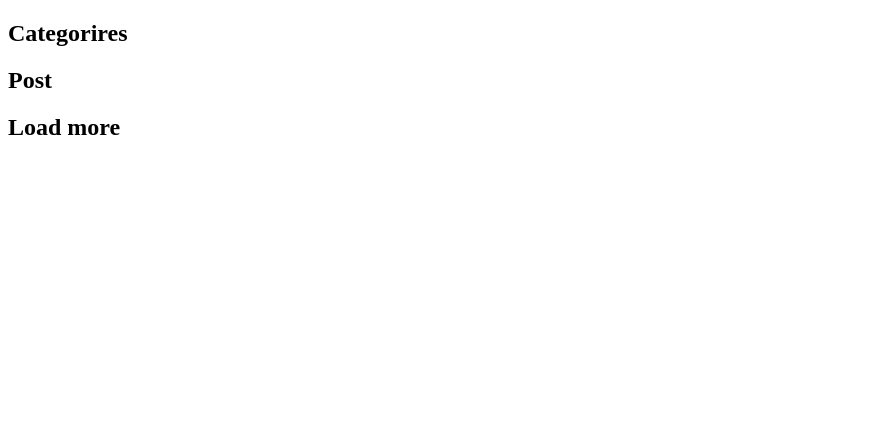
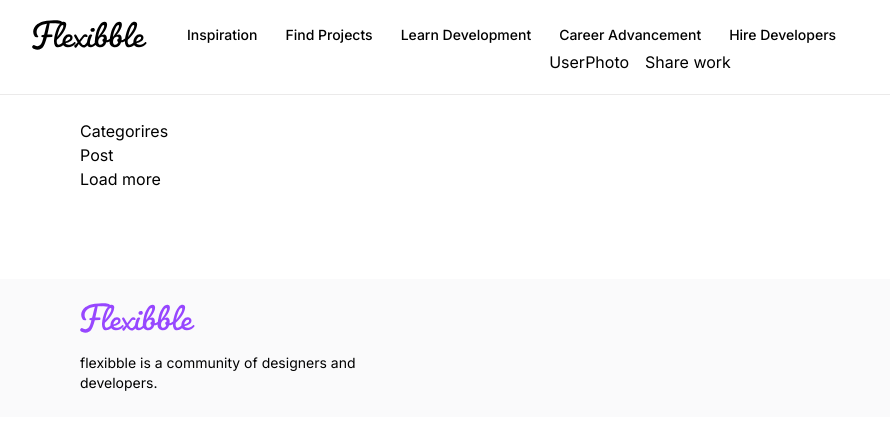
Before and after one commit to shmudivel/nextjs13-fullstack, a Next.js app: page / in a window 1280 px wide. Shown: the top 430 px of the page, without its empty margins (0-890 px from the left). Built offline with nearby package versions, Linux system fonts and the light colour scheme.

Commit message:
Navbar and Auth

```diff
--- a/app/layout.tsx
+++ b/app/layout.tsx
@@ -1,16 +1,24 @@
+import Navbar from "@/components/Navbar";
+import "./globals.css";
+import Footer from "@/components/Footer";
+
 export const metadata = {
-  title: 'Next.js',
-  description: 'Generated by Next.js',
-}
+  title: "Flexible ",
+  description: "Showcase your work with a flexible portfolio.",
+};
 
 export default function RootLayout({
   children,
 }: {
-  children: React.ReactNode
+  children: React.ReactNode;
 }) {
   return (
     <html lang="en">
-      <body>{children}</body>
+      <body>
+        <Navbar />
+        <main>{children}</main>
+        <Footer />
+      </body>
     </html>
-  )
+  );
 }
--- /dev/null
+++ b/components/AuthProviders.tsx
@@ -0,0 +1,7 @@
+import React from "react";
+
+const AuthProviders = () => {
+  return <div>Auth Providers</div>;
+};
+
+export default AuthProviders;
--- /dev/null
+++ b/components/Footer.tsx
@@ -0,0 +1,25 @@
+import React from "react";
+import Image from "next/image";
+
+const Footer = () => {
+  return (
+    <footer className="flexStart footer">
+      <div className="flex flex-col gap-12 w-full">
+        <div className="flex items-start flex-col">
+          <Image
+            src="/logo-purple.svg"
+            width={115}
+            height={38}
+            alt="Flexibble"
+          />
+
+          <p className="text-start text-sm font-normal mt-5 max-w-xs">
+            flexibble is a community of designers and developers.
+          </p>
+        </div>
+      </div>
+    </footer>
+  );
+};
+
+export default Footer;
--- /dev/null
+++ b/components/Navbar.tsx
@@ -0,0 +1,38 @@
+import Link from "next/link";
+import Image from "next/image";
+import { NavLinks } from "@/constants";
+import AuthProviders from "./AuthProviders";
+
+const Navbar = () => {
+  const session = {};
+
+  return (
+    <nav className="flexbetween navbar">
+      <div className=" flex-1 flexStart gap-10">
+        <Link href="/">
+          <Image src="/logo.svg" width={115} height={43} alt="Flexible" />
+        </Link>
+        <ul className="xl:flex hidden text-small gap-7 ">
+          {NavLinks.map((link) => (
+            <Link href={link.href} key={link.key}>
+              {link.text}
+            </Link>
+          ))}
+        </ul>
+      </div>
+
+      <div className="flexCenter gap-4">
+        {session ? (
+          <>
+            UserPhoto
+            <Link href="/create-project">Share work</Link>
+          </>
+        ) : (
+          <AuthProviders />
+        )}
+      </div>
+    </nav>
+  );
+};
+
+export default Navbar;
--- /dev/null
+++ b/constants/index.ts
@@ -0,0 +1,94 @@
+export const NavLinks = [
+  { href: "/", key: "Inspiration", text: "Inspiration" },
+  { href: "/", key: "Find Projects", text: "Find Projects" },
+  { href: "/", key: "Learn Development", text: "Learn Development" },
+  { href: "/", key: "Career Advancement", text: "Career Advancement" },
+  { href: "/", key: "Hire Developers", text: "Hire Developers" },
+];
+
+export const categoryFilters = [
+  "Frontend",
+  "Backend",
+  "Full-Stack",
+  "Mobile",
+  "UI/UX",
+  "Game Dev",
+  "DevOps",
+  "Data Science",
+  "Machine Learning",
+  "Cybersecurity",
+  "Blockchain",
+  "E-commerce",
+  "Chatbots",
+];
+
+export const footerLinks = [
+  {
+    title: "For developers",
+    links: [
+      "Go Pro!",
+      "Explore development work",
+      "Development blog",
+      "Code podcast",
+      "Open-source projects",
+      "Refer a Friend",
+      "Code of conduct",
+    ],
+  },
+  {
+    title: "Hire developers",
+    links: [
+      "Post a job opening",
+      "Post a freelance project",
+      "Search for developers",
+    ],
+  },
+  {
+    title: "Brands",
+    links: ["Advertise with us"],
+  },
+  {
+    title: "Company",
+    links: [
+      "About",
+      "Careers",
+      "Support",
+      "Media kit",
+      "Testimonials",
+      "API",
+      "Terms of service",
+      "Privacy policy",
+      "Cookie policy",
+    ],
+  },
+  {
+    title: "Directories",
+    links: [
+      "Development jobs",
+      "Developers for hire",
+      "Freelance developers for hire",
+      "Tags",
+      "Places",
+    ],
+  },
+  {
+    title: "Development assets",
+    links: [
+      "Code Marketplace",
+      "GitHub Marketplace",
+      "NPM Registry",
+      "Packagephobia",
+    ],
+  },
+  {
+    title: "Development Resources",
+    links: [
+      "Freelancing",
+      "Development Hiring",
+      "Development Portfolio",
+      "Development Education",
+      "Creative Process",
+      "Development Industry Trends",
+    ],
+  },
+];
```
